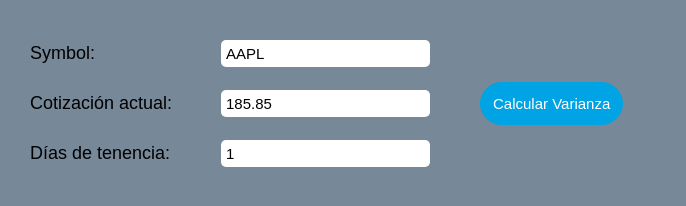
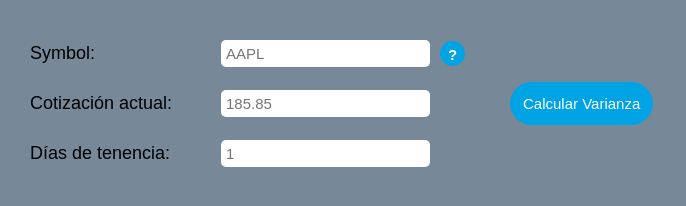
Before and after one commit to TomMaspero/FinanceApi, a plain HTML site: page index.html in a window 1280 px wide. Shown: the part 90-296 px from the top of the page, without its empty margins (0-686 px from the left). Drawn offline with Linux system fonts and the light colour scheme.

Commit message:
added tooltip on the symbol and placeholder values for the inputs

```diff
--- a/index.html
+++ b/index.html
@@ -22,7 +22,7 @@
 
 <main>
     <h1>StockData</h1>
-    <span>API documentation: </span><a href="stockdata.org/documentation">stockdata.org</a>
+    <span>API documentation: </span><a href="https://www.stockdata.org/documentation">stockdata.org</a>
 
     <!-- <div class="container" style="margin-top: 30px;">
         <span>Siglas: </span><input type="text" placeholder="symbol" id="symbol_input" value="AAPL">
@@ -34,14 +34,15 @@
     <div class="container" style="margin-top: 30px;">
         <div class="left">
             <div class="input_container">
-                <span>Symbol: </span><input type="text" placeholder="symbol" id="symbol_input" value="AAPL">
+                <span>Symbol: </span><input type="text" id="symbol_input" placeholder="AAPL">
+                <span class="tooltip">?</span><span class="tooltip_text">No hace falta usar mayúsculas!</span>
             </div>
             <div class="input_container">
                 <!-- <span>Date: </span><input type="date" name="date" id="current_date" value="2024-02-01"> -->
-                <span>Cotización actual: </span><input type="number" id="cotizacion_input" value="185.85">
+                <span>Cotización actual: </span><input type="number" id="cotizacion_input" placeholder="185.85">
             </div>
             <div class="input_container">
-                <span>Días de tenencia: </span><input type="number" name="days_back" id="days_back" value="1" min="1">
+                <span>Días de tenencia: </span><input type="number" name="days_back" id="days_back" placeholder="1" min="1">
             </div>
         </div>
         <div class="right">
--- a/style.css
+++ b/style.css
@@ -104,5 +104,34 @@ button:hover {
     display: flex;
     align-items: center;
     justify-content: center;
-    margin-left: 50px;
+    margin-left: 80px;
 }
+
+.tooltip {
+    background-color: #00a3e4;
+    color: white;
+    font-size: 15px;
+    border-radius: 50%;
+    padding: 5px;
+    width: 25px;
+    height: 25px;
+    justify-content: center;
+    align-items: center;
+    text-align: center;
+    font-weight: bold;
+    position: fixed;
+    left: 440px;
+}
+
+.tooltip_text {
+    background-color: rgba(163, 190, 217, 0.762);
+    padding: 5px;
+    border-radius: 5px;
+    position: fixed;
+    left: 470px;
+    display: none;
+}
+
+.tooltip:hover + .tooltip_text {
+    display: block;
+}
```
